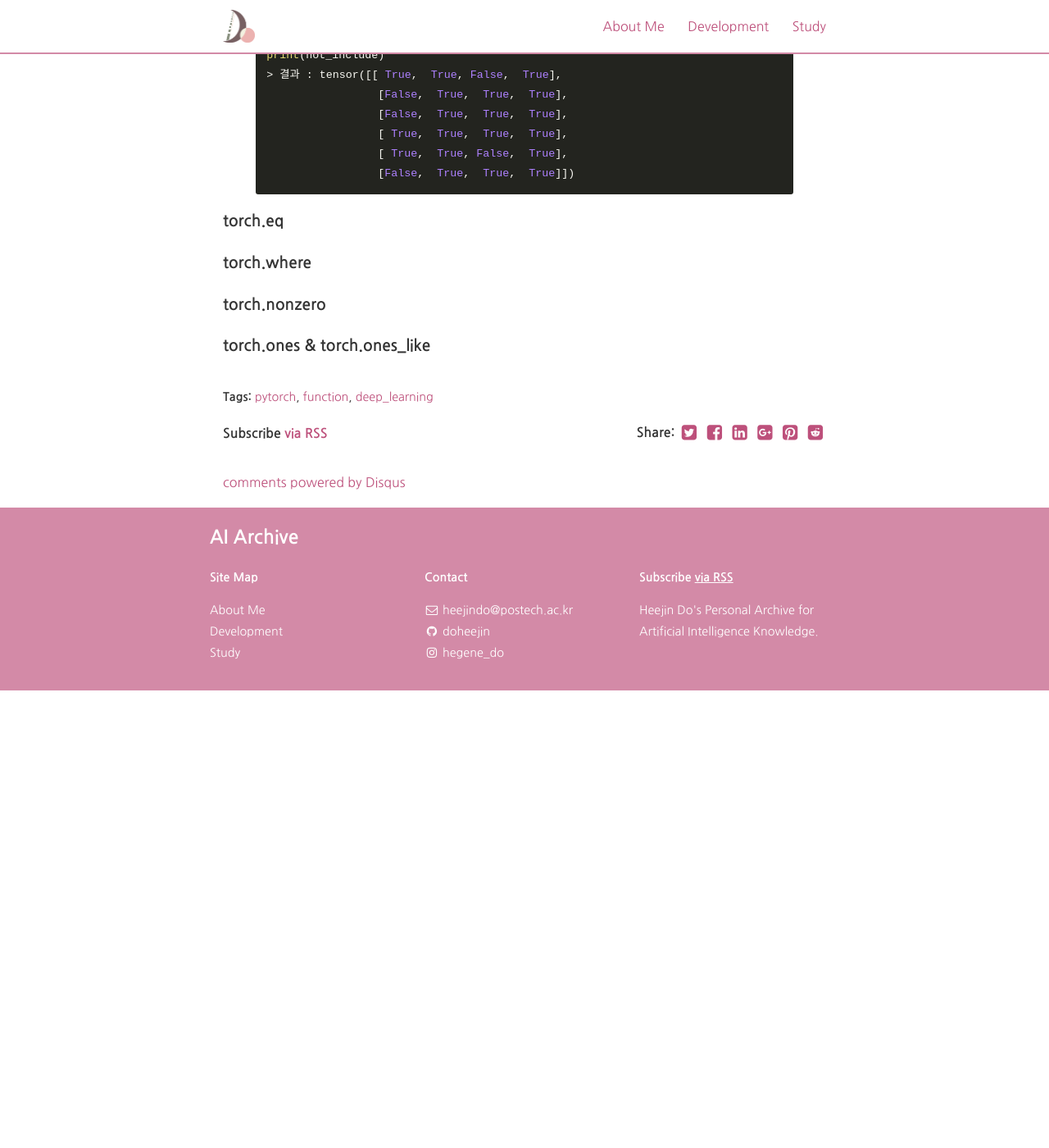
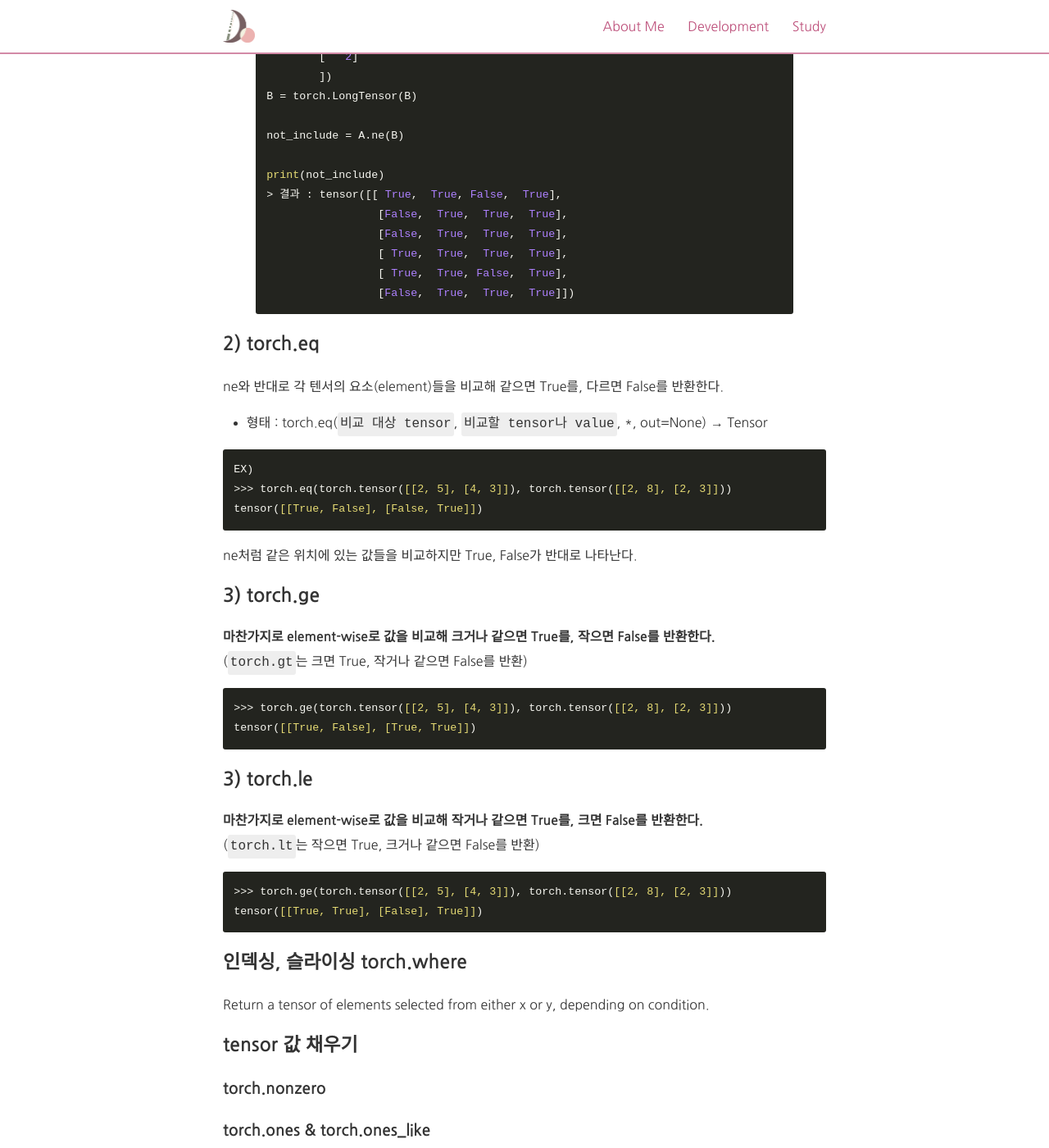
Before and after one commit to doheejin/doheejin.github.io, a Jekyll site: the page built from _posts/2021-03-12-pytorch-function.md, in a window 1280 px wide and 1400 px high, scrolled down 1181 px. Shown: the whole window at 82% size. Built offline with Jekyll 4.4.1, drawn with Linux system fonts in a browser that asks for light colours; nearby versions of some CDN libraries; comment, search, counter and statistics services are not loaded; before the commit the page ends 2023 px from its top, so only the background shows below that; some of the changed text lies outside the part shown.

Commit message:
add contents

````diff
--- a/_posts/2021-03-12-pytorch-function.md
+++ b/_posts/2021-03-12-pytorch-function.md
@@ -7,18 +7,19 @@ categories: "pytorch"
 tags:	pytorch function deep_learning
 ---
 
-## 1. 같은지(torch.eq) 다른지(torch.ne) element-wise로 비교
+## 1. 비교(comparison)를 위한 함수
+element-wise로 비교하는 함수로는 torch.eq(같은지) torch.ne(다른지) torch.ge(크거나 같은지) torch.le(작거나 같은지)등이 있다.
 ### 1) torch.ne
-각 텐서의 요소(element)들을 비교해 다르면 True를, 같으면 False를 반환한다.
+각 텐서의 요소(element)들을 element-wise로 각각 비교해 다르면 True를, 같으면 False를 반환한다.
 
-- 형태 : torch.ne(`비교할 tensor`, `비교할 tensor나 value`, *, out=None) → Tensor
+- 형태 : torch.ne(`비교 대상 tensor`, `비교할 tensor나 value`, *, out=None) → Tensor
 
 ```
 EX)
 >>> torch.ne(torch.tensor([[2, 5], [4, 3]]), torch.tensor([[2, 8], [2, 3]]))
-tensor([[False, True], [True, False]])
+결과 : tensor([[False, True], [True, False]])
 ```
-
+위처럼 shape가 동일한 텐서끼리는 같은 위치에 있는 값들을 비교하고, 비교할 tensor로 torch.Size([n, 1]) shape의 텐서가 주어지면 아래처럼 한 줄씩 값을 비교한다.
 {% highlight python %}
 # tensor 정의
 A = np.array([
@@ -53,10 +54,37 @@ print(not_include)
 
 {% endhighlight %}
 
-#### torch.eq
+### 2) torch.eq
+ne와 반대로 각 텐서의 요소(element)들을 비교해 같으면 True를, 다르면 False를 반환한다.
+- 형태 : torch.eq(`비교 대상 tensor`, `비교할 tensor나 value`, *, out=None) → Tensor
 
-#### torch.where
+```
+EX)
+>>> torch.eq(torch.tensor([[2, 5], [4, 3]]), torch.tensor([[2, 8], [2, 3]]))
+tensor([[True, False], [False, True]])
+```
+ne처럼 같은 위치에 있는 값들을 비교하지만 True, False가 반대로 나타난다.
 
+### 3) torch.ge
+마찬가지로 element-wise로 값을 비교해 크거나 같으면 True를, 작으면 False를 반환한다.
+: (`torch.gt`는 크면 True, 작거나 같으면 False를 반환)
+```
+>>> torch.ge(torch.tensor([[2, 5], [4, 3]]), torch.tensor([[2, 8], [2, 3]]))
+tensor([[True, False], [True, True]])
+```
+
+### 3) torch.le
+마찬가지로 element-wise로 값을 비교해 작거나 같으면 True를, 크면 False를 반환한다.
+: (`torch.lt`는 작으면 True, 크거나 같으면 False를 반환)
+```
+>>> torch.ge(torch.tensor([[2, 5], [4, 3]]), torch.tensor([[2, 8], [2, 3]]))
+tensor([[True, True], [False], True]])
+```
+
+### 인덱싱, 슬라이싱 torch.where
+Return a tensor of elements selected from either x or y, depending on condition.
+### tensor 값 채우기
 #### torch.nonzero
 
+
 #### torch.ones & torch.ones_like
````
